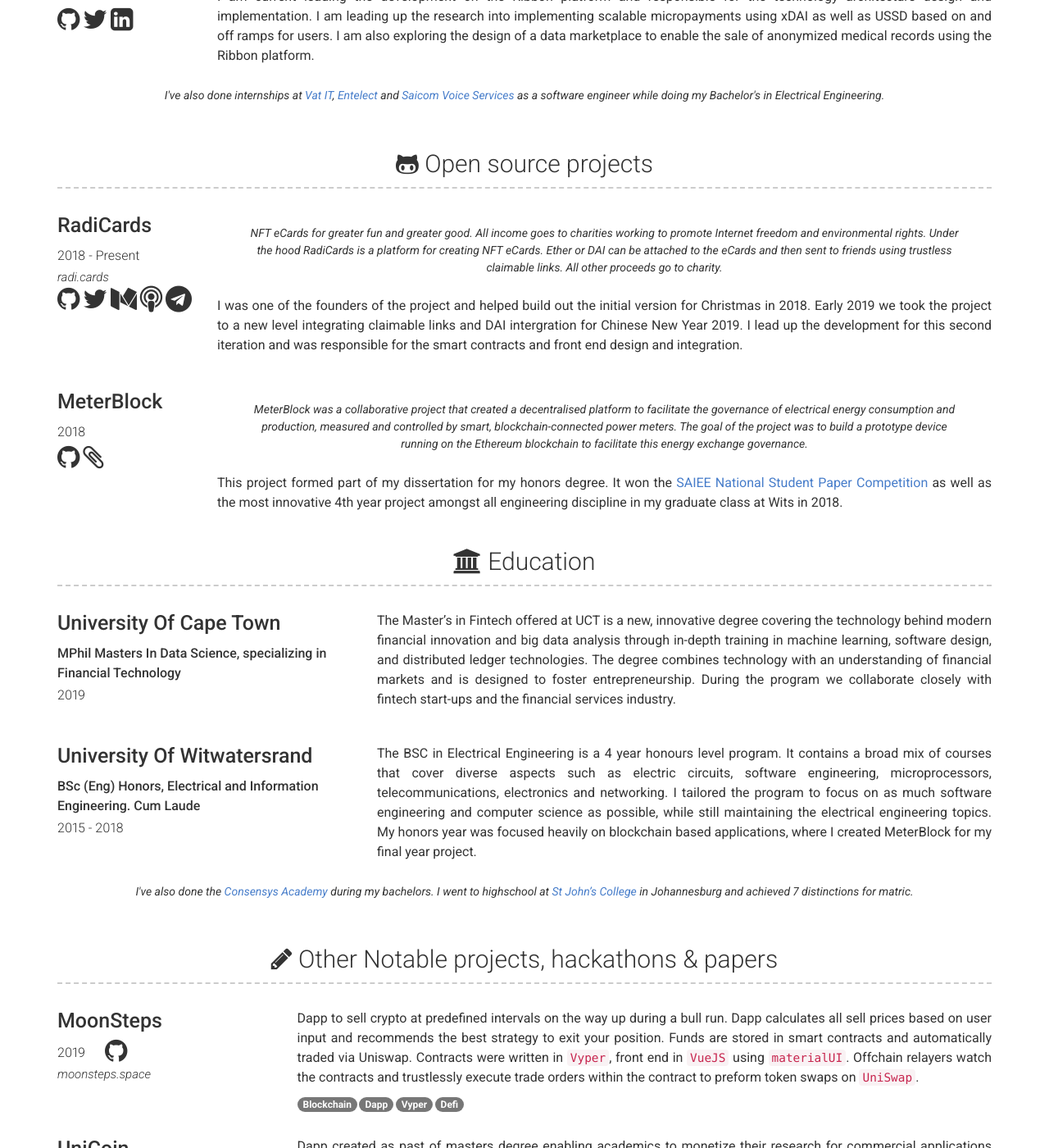
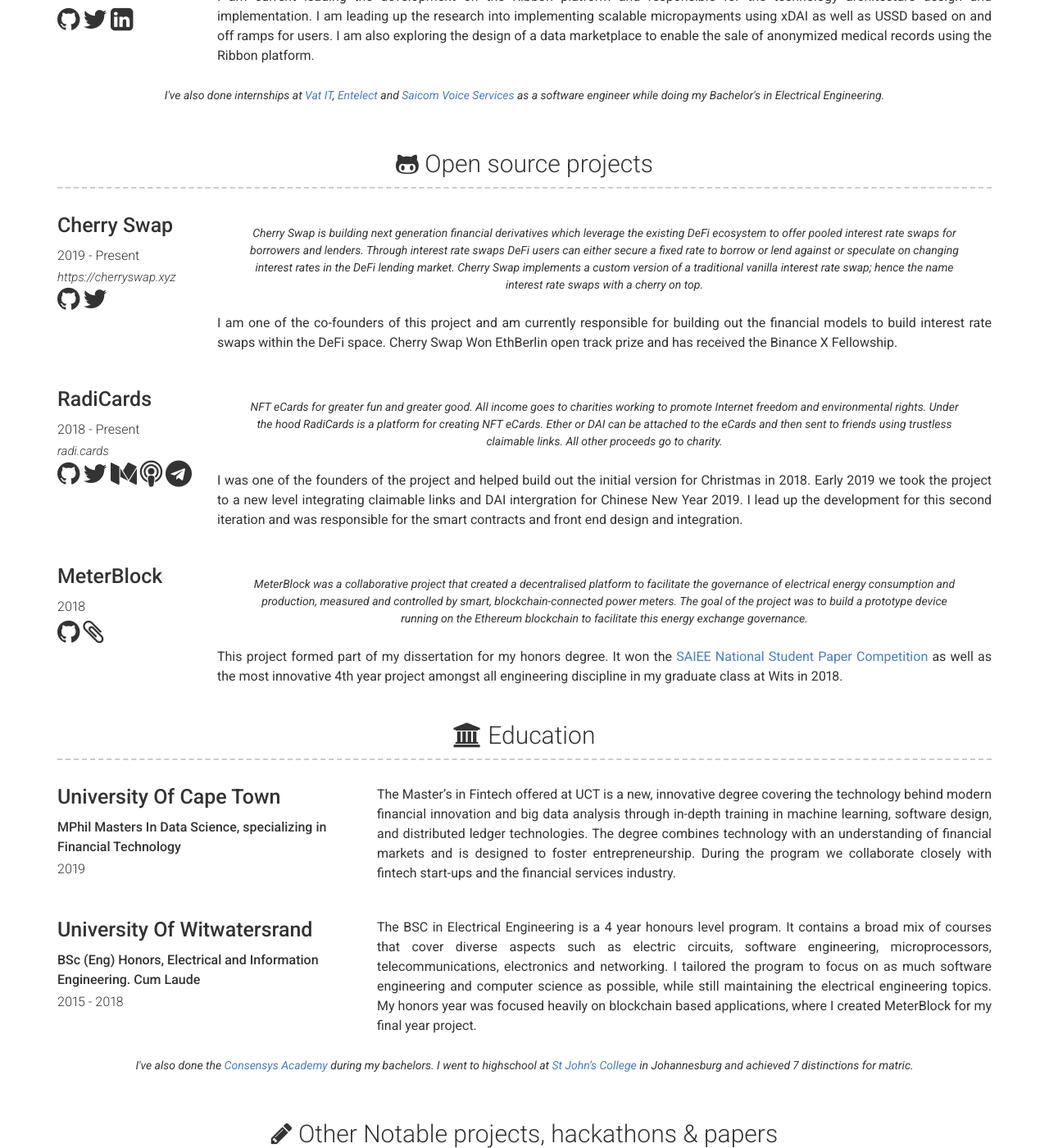
Before and after one commit to chrismaree/PersonalWebsite, a Jekyll site: the page built from index.md, in a window 1280 px wide and 1400 px high, scrolled down 1084 px. Shown: the whole window at 82% size. Built offline with Jekyll 4.4.1, drawn with Linux system fonts in a browser that asks for light colours; some of the changed text lies outside the part shown.

Commit message:
Added Cherry swap and dai daddy

```diff
--- a/_data/otherProjects.yml
+++ b/_data/otherProjects.yml
@@ -1,11 +1,18 @@
 # Education Template
+- name: $Dai Daddy
+  date: 2019
+  link: https://daidaddy.xyz/
+  github: diffusioncon/Team-30
+  description: |
+    Dai Daddy is an autonomous platform for buying and selling Maker CDPs. Sellers can list their CDP for sale and offer a "discount rate" - less than the 13% fee they would have to pay if forcibly liquidated - which incentivises buyers to provide capital upfront and buy out the seller's debt. In this way it acts like a debt market for makerCDPs. Dai Daddy won the Diffusion 2019 DeFi hackathon track in Berlin.
+  tags: [Blockchain, Dapp, Hackathon, DeFi]
 - name: MoonSteps
   date: 2019
   link: moonsteps.space
   github: chrismaree/GainsDapp
   description: |
     Dapp to sell crypto at predefined intervals on the way up during a bull run. Dapp calculates all sell prices based on user input and recommends the best strategy to exit your position. Funds are stored in smart contracts and automatically traded via Uniswap. Contracts were written in `Vyper`, front end in `VueJS` using `materialUI`. Offchain relayers watch the contracts and trustlessly execute trade orders within the contract to preform token swaps on `UniSwap`.
-  tags: [Blockchain, Dapp, Vyper, Defi]
+  tags: [Blockchain, Dapp, Vyper, DeFi]
 - name: UniCoin
   date: 2019
   link: unicoin.win
@@ -25,7 +32,7 @@
   github: constantiam/snap
   description: |
     Dapp which creates automatically rebalancing crypto funds in a decentralized and trustless manor. Snap fund leverages decentralized exchanges for automated portfolio rebalancing to maintain a predefined ratio of `ERC20` tokens. This project was part of the EthCapetown hackathon 2019 which we won with this submission.
-  tags: [Blockchain, Dapp, Vyper, Defi, Hackathon]
+  tags: [Blockchain, Dapp, Vyper, DeFi, Hackathon]
 - name: Blockchain Art Directory
   date: 2019
   link: blockchainart.directory
--- a/_data/projects.yml
+++ b/_data/projects.yml
@@ -1,4 +1,13 @@
 # Project template
+- name: Cherry Swap
+  link: https://cherryswap.xyz
+  github: NeapolitanSwaps/CherrySwap
+  twitter: cherry_swap
+  date: 2019 - Present
+  quote: >
+    Cherry Swap is building next generation financial derivatives which leverage the existing DeFi ecosystem to offer pooled interest rate swaps for borrowers and lenders. Through interest rate swaps DeFi users can either secure a fixed rate to borrow or lend against or speculate on changing interest rates in the DeFi lending market. Cherry Swap implements a custom version of a traditional vanilla interest rate swap; hence the name interest rate swaps with a cherry on top.
+  description: | # this will include new lines to allow paragraphs
+    I am one of the co-founders of this project and am currently responsible for building out the financial models to build interest rate swaps within the DeFi space. Cherry Swap Won EthBerlin open track prize and has received the Binance X Fellowship.
 - name: RadiCards
   link: radi.cards
   github: RadiCards/radi.cards
```
